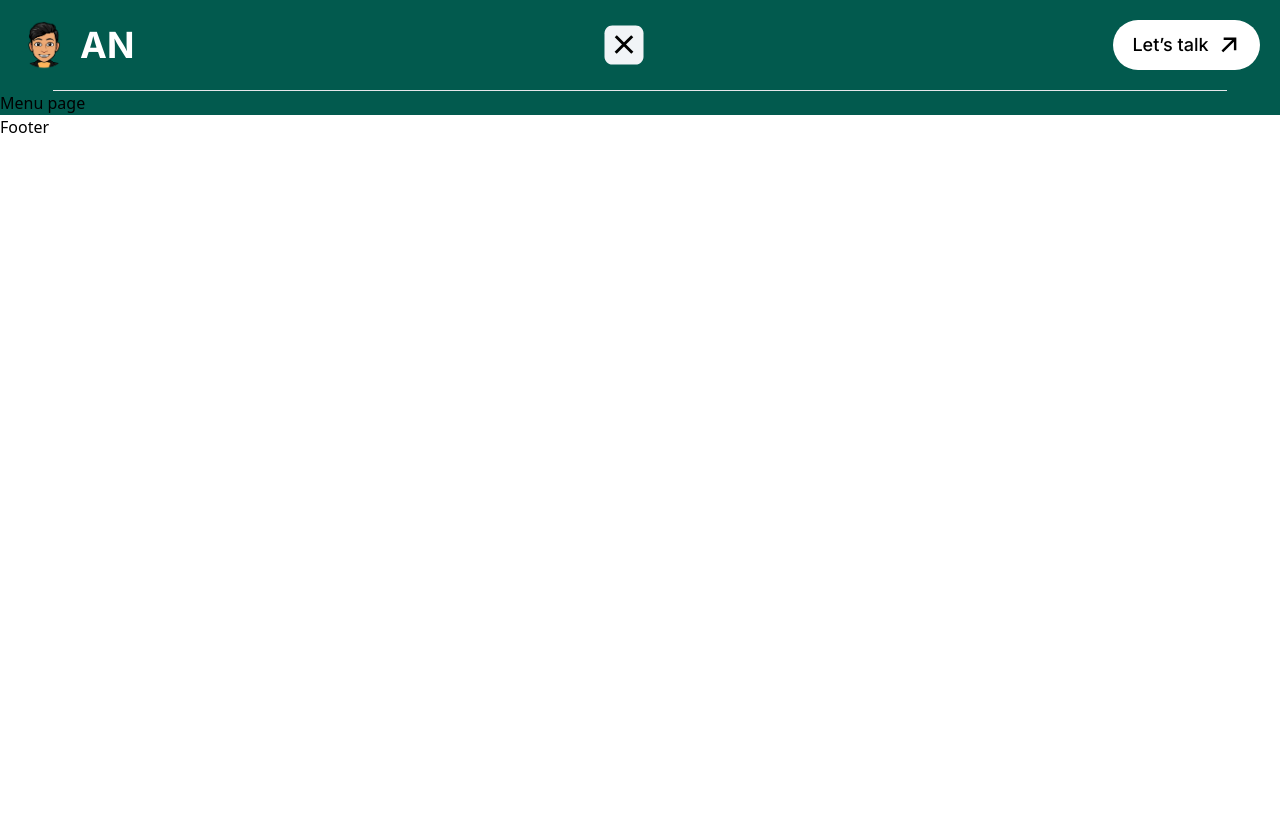
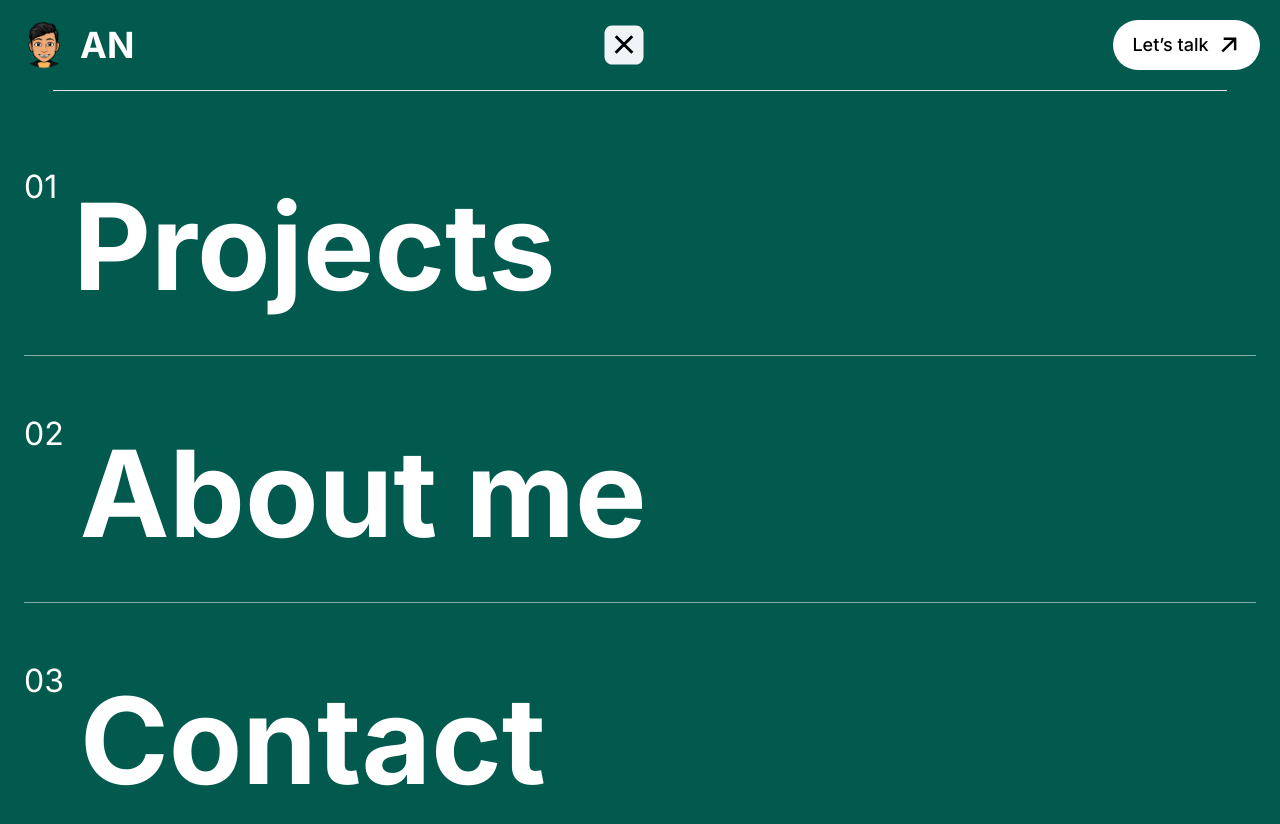
Before and after one commit to arunabhnewar/new-client-portfolio, a React (Vite) app: page /menu in a window 1280 px wide. Shown: the top 824 px of the page. Before the commit the page ends 800 px from the top, so only its background shows below. Built offline with nearby package versions, Linux system fonts and the light colour scheme; a web font is replaced by a local one.

Commit message:
feat: menu page content add

```diff
--- a/src/Components/Shared/SecondHeader/SecondHeader.jsx
+++ b/src/Components/Shared/SecondHeader/SecondHeader.jsx
@@ -7,9 +7,13 @@ export default function SecondHeader() {
     <>
       <header>
         <div className='container mx-auto flex justify-between  p-5 items-center  '>
+          {/* Header left content start */}
           <a className='flex title-font font-medium items-center  '>
             <h1 className='font-700 font-syne text-2xl text-dark'>Akshit</h1>
           </a>
+          {/* Header left content end */}
+
+          {/* Header mid content start */}
           <nav className='md:ml-auto md:mr-auto gap-x-2 md:gap-x-4 flex flex-wrap items-center text-base justify-center '>
             <h6 className='font-500  md:text-lg text-base uppercase font-helvetica text-black hidden sm:block'>
               Let’s Connect
@@ -21,15 +25,17 @@ export default function SecondHeader() {
               </button>
             </Link>
           </nav>
-          <Link
-            to='menu'
-            className='flex items-center gap-x-2.5 justify-center'>
+          {/* Header mid content end */}
+
+          {/* Header right content start */}
+          <Link to='menu' className='flex items-center gap-x-1 justify-center'>
             <img src={plus} alt='plus' className='block sm:hidden' />
 
             <h3 className='font-500 text-lg text-dark uppercase font-helvetica'>
               Menu
             </h3>
           </Link>
+          {/* Header right content end */}
         </div>
       </header>
     </>
--- a/src/Layout/Main.jsx
+++ b/src/Layout/Main.jsx
@@ -1,5 +1,5 @@
 import { Outlet, useLocation } from "react-router-dom";
-import Footer from "../Components/Shared/Footer/Footer";
+// import Footer from "../Components/Shared/Footer/Footer";
 import Header from "../Components/Shared/Header/Header";
 import SecondHeader from "../Components/Shared/SecondHeader/SecondHeader";
 
@@ -15,7 +15,7 @@ export default function Main() {
     <>
       {useSecondHeader ? <SecondHeader /> : <Header />}
       <Outlet />
-      <Footer />
+      {/* <Footer /> */}
     </>
   );
 }
--- a/src/Pages/Menu.jsx
+++ b/src/Pages/Menu.jsx
@@ -1,7 +1,52 @@
+import { Link } from "react-router-dom";
+
 export default function Menu() {
   return (
-    <div className='bg-green'>
-      <h1>Menu page</h1>
-    </div>
+    <>
+      <div className='bg-green w-full min-h-[100vh] '>
+        <div className='container mx-auto pt-24 px-6'>
+          {/* Project content start */}
+          <div className='flex'>
+            <sup className='font-400 text-base xl:text-[32px] lg:text-2xl md:text-xl  leading-9 pe-4 font-inter text-white '>
+              01
+            </sup>
+            <Link to='/projects'>
+              <h1 className='text-white font-inter font-700 leading-[48px] xl:leading-[120px] lg:leading-[90px] md:leading-[60px] text-5xl xl:text-[120px] lg:text-7xl  md:text-6xl '>
+                Projects
+              </h1>
+            </Link>
+          </div>
+          <hr className=' mx-auto mt-6 xl:mt-12 lg:mt-10 md:mt-8 border-[#81ada7]' />
+          {/* Project content end */}
+
+          {/* About me content start */}
+          <div className='flex mt-[78px]'>
+            <sup className='font-400 text-base xl:text-[32px] lg:text-2xl md:text-xl  leading-9 pe-4 font-inter text-white '>
+              02
+            </sup>
+            <Link to='/about'>
+              <h1 className='text-white font-inter font-700 leading-[48px] xl:leading-[120px] lg:leading-[90px] md:leading-[60px] text-5xl xl:text-[120px] lg:text-7xl  md:text-6xl '>
+                About me
+              </h1>
+            </Link>
+          </div>
+          <hr className=' mx-auto mt-6 xl:mt-12 lg:mt-10 md:mt-8 border-[#81ada7]' />
+          {/* About me content end */}
+
+          {/* Contact content start */}
+          <div className='flex mt-[78px] pb-[200px]'>
+            <sup className='font-400 text-base xl:text-[32px] lg:text-2xl md:text-xl  leading-9 pe-4 font-inter text-white '>
+              03
+            </sup>
+            <Link to='/contact'>
+              <h1 className='text-white font-inter font-700 leading-[48px] xl:leading-[120px] lg:leading-[90px] md:leading-[60px] text-5xl xl:text-[120px] lg:text-7xl  md:text-6xl '>
+                Contact
+              </h1>
+            </Link>
+          </div>
+          {/* Contact content end */}
+        </div>
+      </div>
+    </>
   );
 }
```
Also changed, not shown: src/Components/Shared/Header/Header.jsx (+8 -0 lines).
